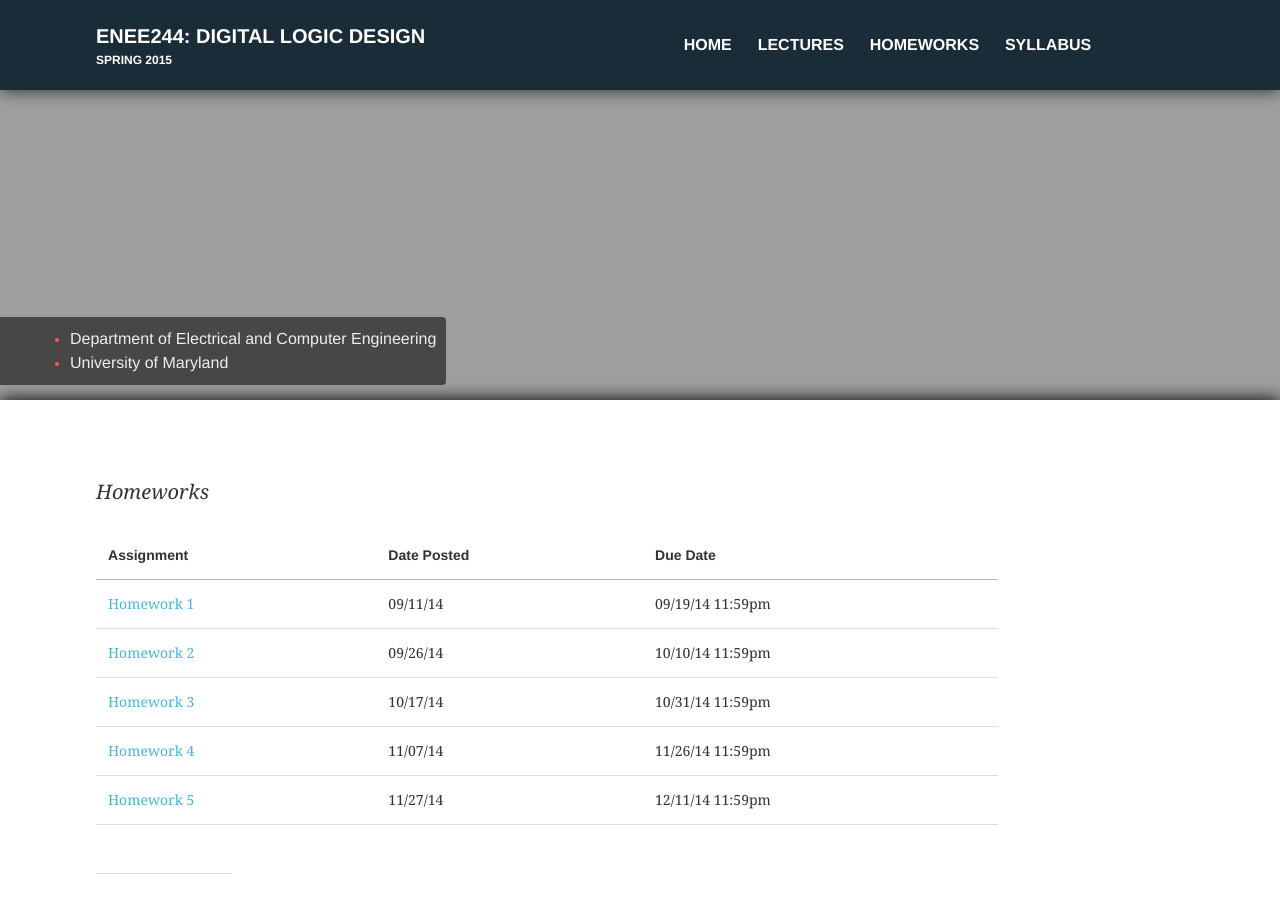
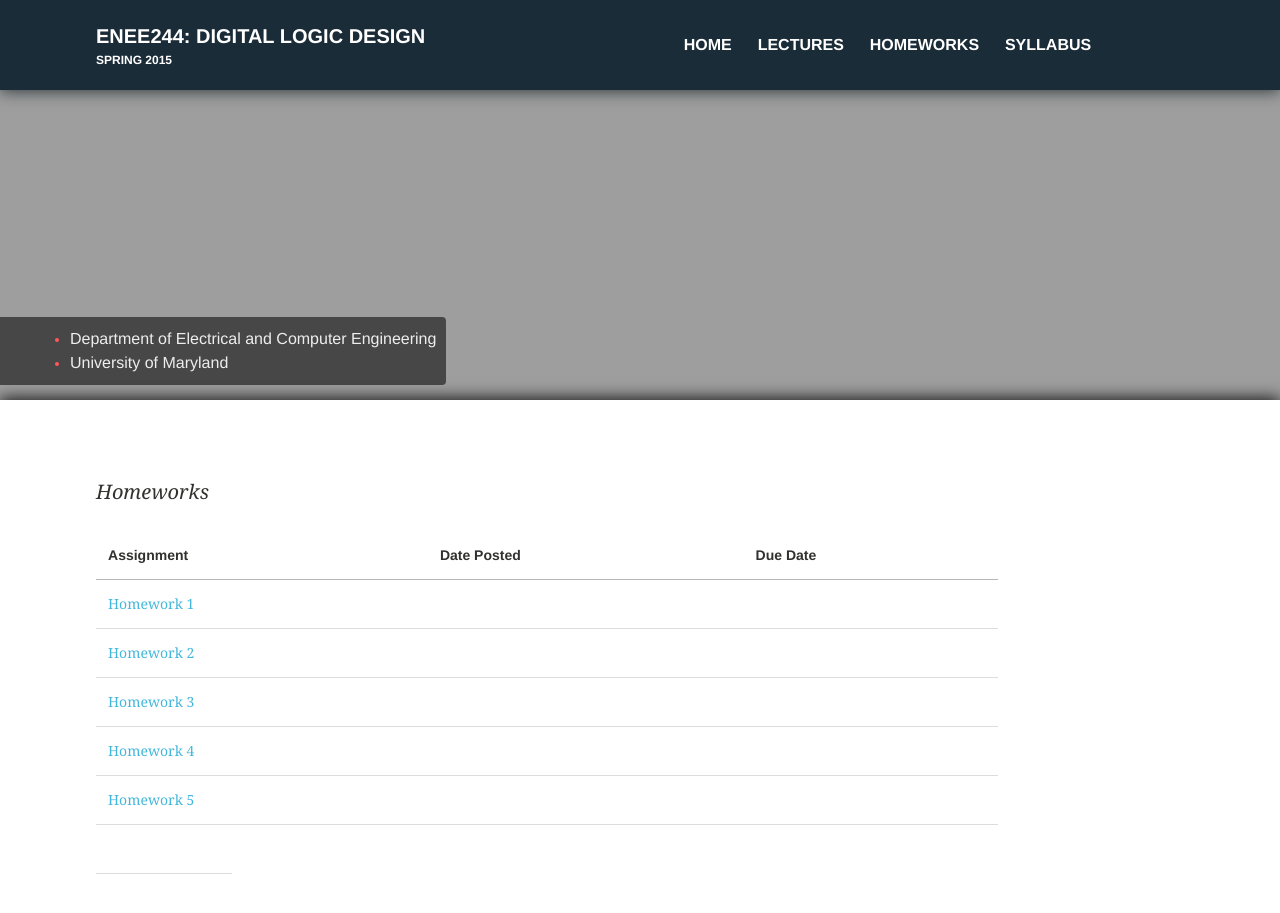
Before and after one commit to enee244/enee244.github.io, a Jekyll site: the page built from homeworks/index.md, in a window 1280 px wide and 941 px high. Shown: the top 913 px of the window. Built offline with Jekyll 4.4.1, drawn with Linux system fonts in a browser that asks for light colours.

Commit message:
Update index.md

```diff
--- a/homeworks/index.md
+++ b/homeworks/index.md
@@ -11,8 +11,8 @@
 
 Assignment | Date Posted | Due Date
 ---------- | ----------- | --------
-[Homework 1](http://enee459c.github.io/homeworks/hw1.pdf) | 09/11/14         | 09/19/14 11:59pm
-[Homework 2](http://enee459c.github.io/homeworks/hw2.pdf) | 09/26/14         | 10/10/14 11:59pm
-[Homework 3](http://enee459c.github.io/homeworks/hw3.pdf) | 10/17/14         | 10/31/14 11:59pm
-[Homework 4](http://enee459c.github.io/homeworks/hw4.pdf) | 11/07/14         | 11/26/14 11:59pm
-[Homework 5](http://enee459c.github.io/homeworks/hw5.pdf) | 11/27/14         | 12/11/14 11:59pm
+[Homework 1](http://enee244.github.io/homeworks/hw1.pdf) |         |
+[Homework 2](http://enee244.github.io/homeworks/hw2.pdf) |          |
+[Homework 3](http://enee244.github.io/homeworks/hw3.pdf) |         |
+[Homework 4](http://enee244.github.io/homeworks/hw4.pdf) |        |
+[Homework 5](http://enee244.github.io/homeworks/hw5.pdf) |      |
```
